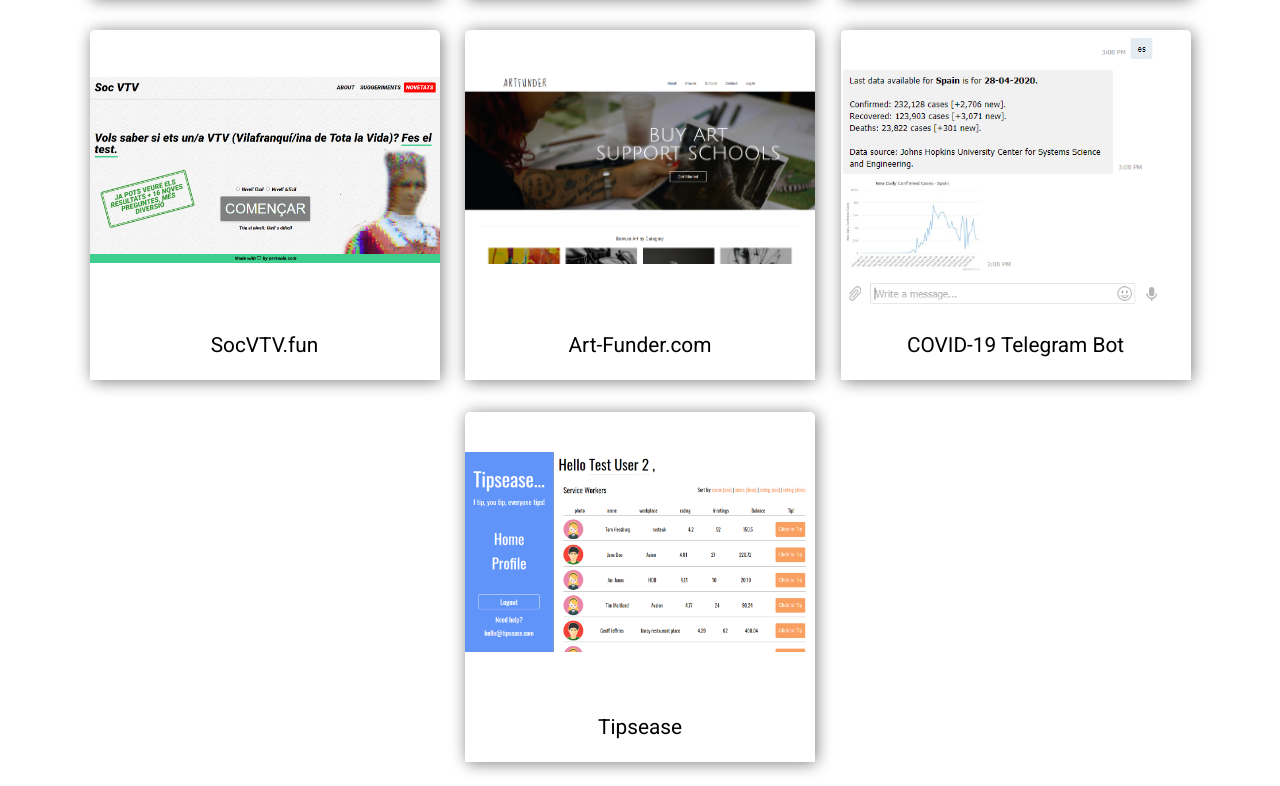
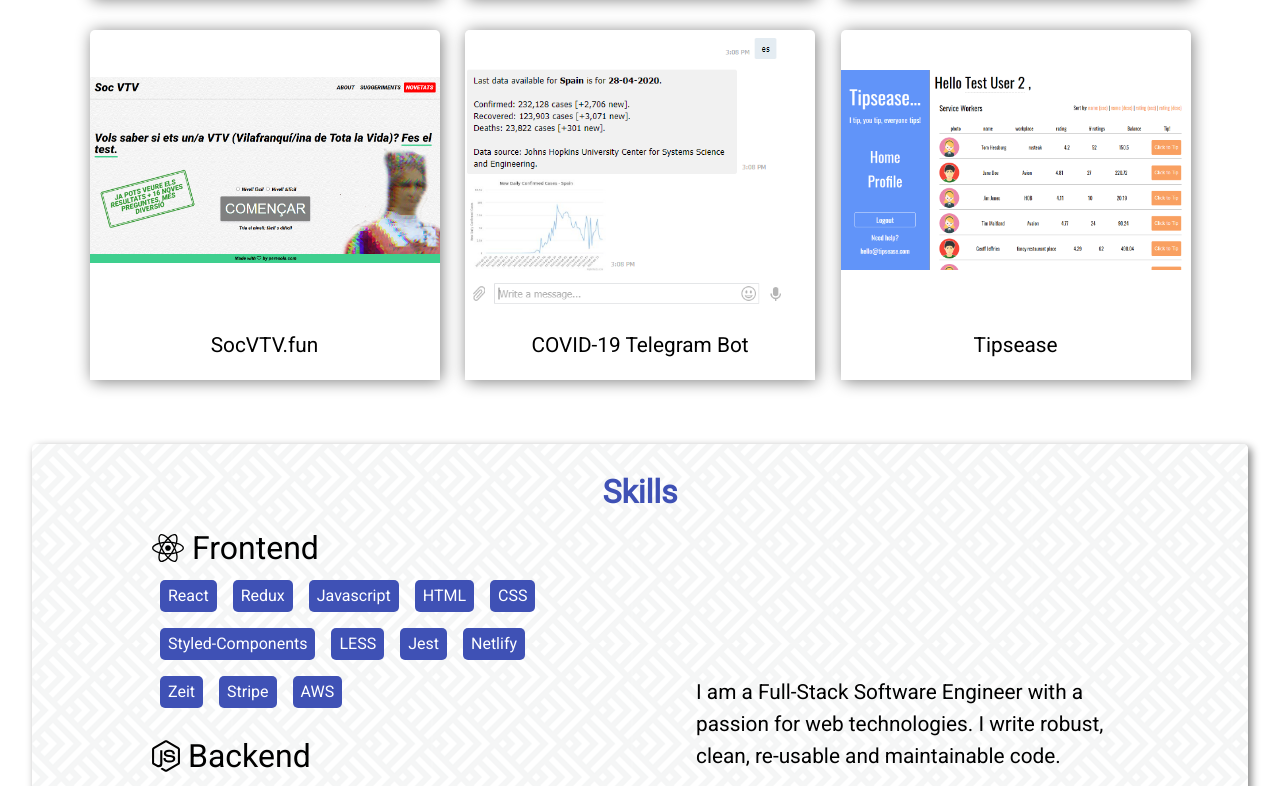
Before and after one commit to petrussola/new-portfolio-website-frontend, a React (Create React App) app: page / in a window 1280 px wide. Shown: the part 1648-2434 px from the top of the page. Built offline with nearby package versions, Linux system fonts and the light colour scheme.

Commit message:
Remove old project

```diff
--- a/src/data/data.js
+++ b/src/data/data.js
@@ -1,6 +1,4 @@
 // MEDIA
-import artFunderMac from '../media/projects/artFunderMac.png';
-import artFunder from '../media/projects/artFunder.png';
 import telegram from '../media/projects/telegram.png';
 import telegramPhone from '../media/projects/telegramPhone.png';
 import tipsease from '../media/projects/tipsease.png';
@@ -57,27 +55,6 @@
         src: socvtv,
         github: 'https://github.com/petrussola/vtv-frontend',
         link: 'https://www.socvtv.fun/'
-    },
-    {
-        id: 1,
-        name: 'Art-Funder.com',
-        description:
-            'Art Funder empowers local art schools, traditionally underfunded, to sell art online worldwide in order to raise much needed funds.',
-        stack: [
-            'React',
-            'Redux',
-            'Nodejs',
-            'Express',
-            'MongoDB',
-            'Styled-components',
-            'HTML',
-            'CSS',
-            'Heroku'
-        ],
-        srcMac: artFunderMac,
-        src: artFunder,
-        github: 'https://github.com/LABS-EU3?q=art-collection&type=&language=',
-        link: 'https://art-funder.com/'
     },
     {
         id: 2,
```
Also changed, not shown: 1 other file (tests, documents, lock files or other folders).
